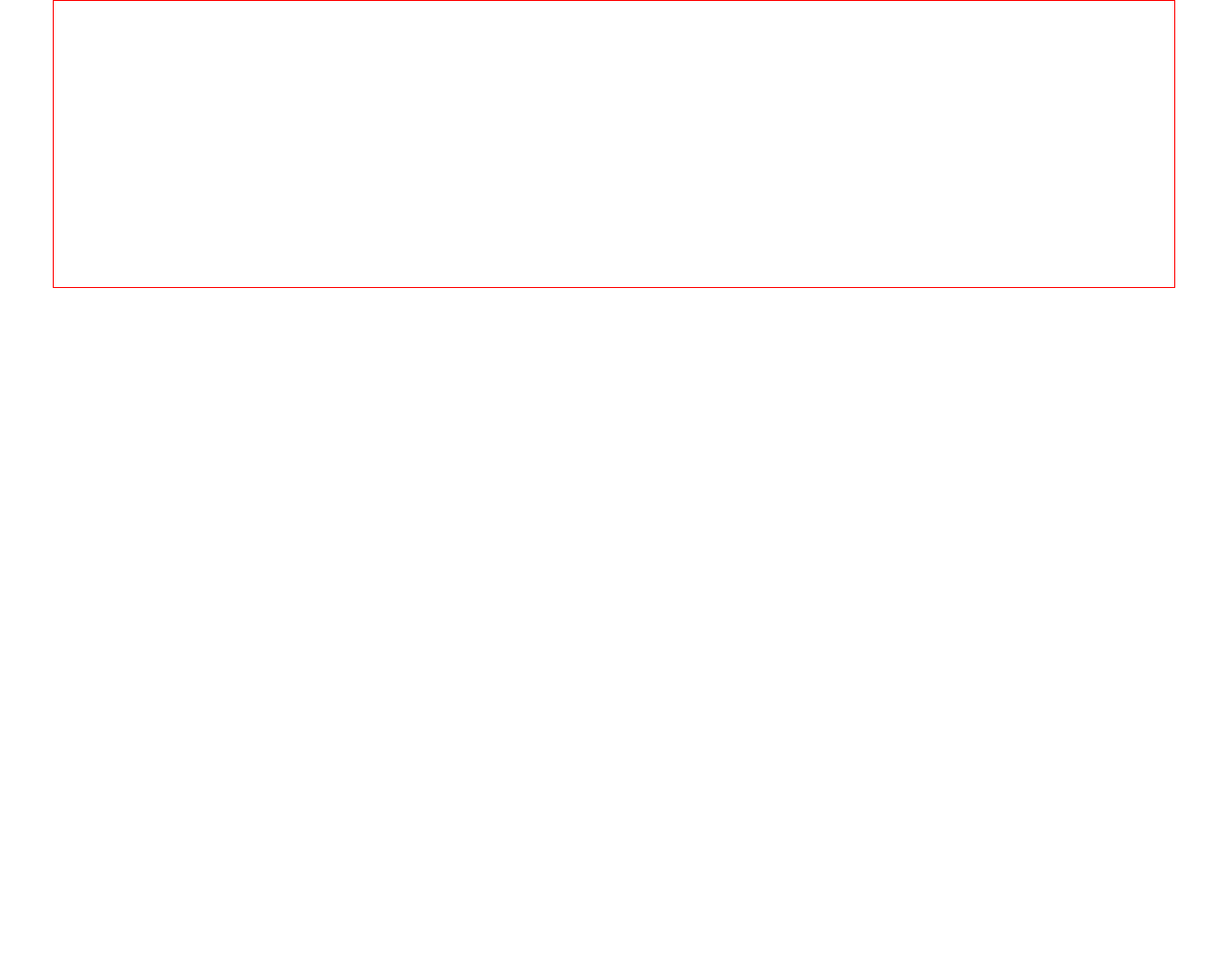
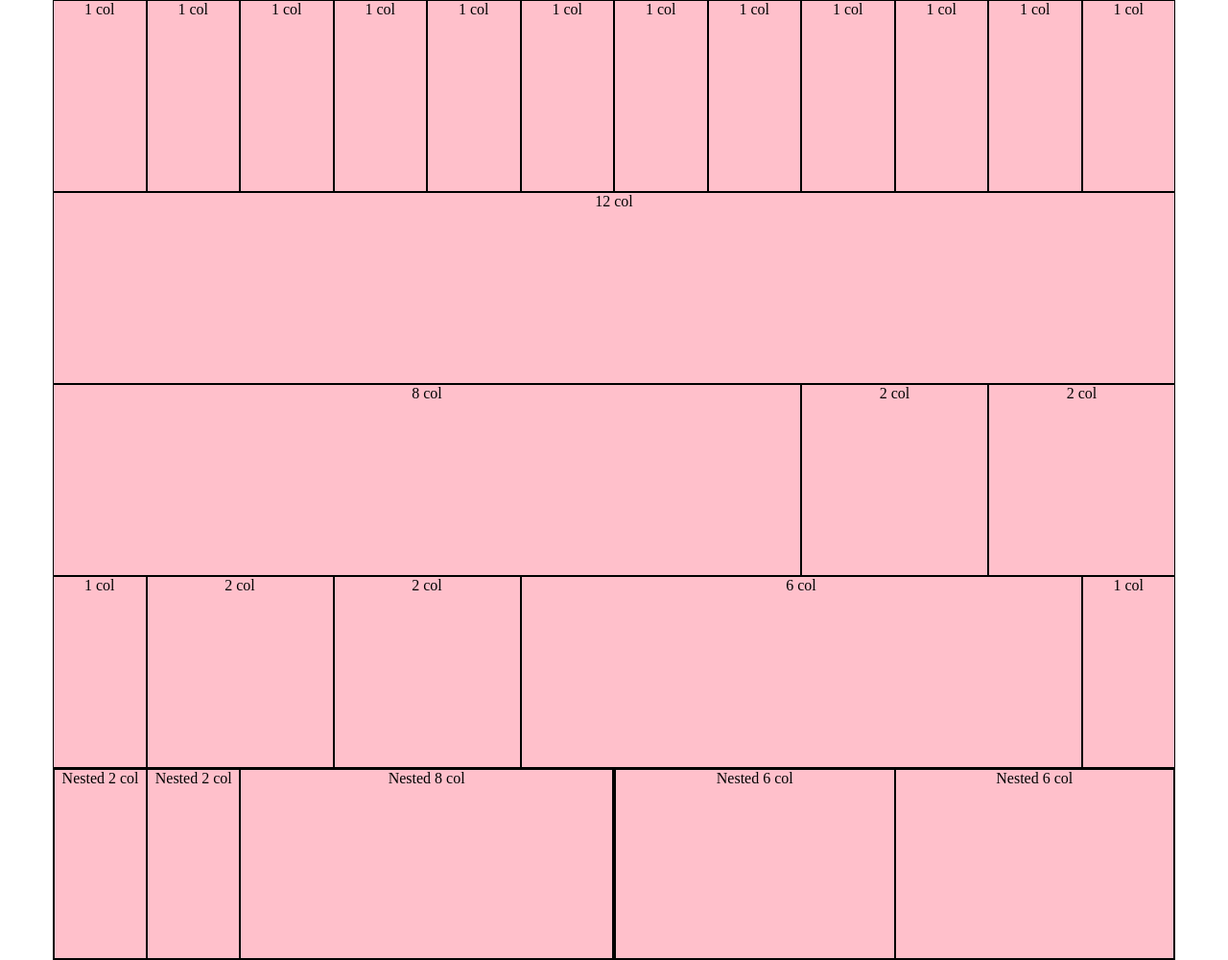
Before and after one commit to st1ker87/html-css-12bool, a plain HTML site: page index.html in a window 1280 px wide. Shown: the whole page at 96% size. Before the commit the page ends 800 px from the top, so only its background shows below. Drawn offline with Linux system fonts and the light colour scheme.

Commit message:
struttura creata

```diff
--- a/css/12bool.css
+++ b/css/12bool.css
@@ -1,6 +1,6 @@
 /* debug */
 .debug .container {
-  height: 300px;
+  /* height: 300px; */
   border: 1px solid red;
 }
 
--- a/css/style.css
+++ b/css/style.css
@@ -3,3 +3,14 @@
   padding: 0;
   box-sizing: border-box;
 }
+
+.container {
+  height: 200px;
+  text-align: center;
+}
+
+[class*="col_"] {
+  height: 100%;
+  border: 1px solid black;
+  background-color: #FFC0CB;
+}
--- a/index.html
+++ b/index.html
@@ -7,9 +7,57 @@
     <link rel="stylesheet" href="css/style.css">
     <title>12 Bool Test</title>
   </head>
-  <body class="debug">
+  <body>
+    <!-- prima riga con 12 colonne -->
     <div class="container">
+      <div class="col_1"><p>1 col</p></div>
+      <div class="col_1"><p>1 col</p></div>
+      <div class="col_1"><p>1 col</p></div>
+      <div class="col_1"><p>1 col</p></div>
+      <div class="col_1"><p>1 col</p></div>
+      <div class="col_1"><p>1 col</p></div>
+      <div class="col_1"><p>1 col</p></div>
+      <div class="col_1"><p>1 col</p></div>
+      <div class="col_1"><p>1 col</p></div>
+      <div class="col_1"><p>1 col</p></div>
+      <div class="col_1"><p>1 col</p></div>
+      <div class="col_1"><p>1 col</p></div>
+    </div>
 
+    <!-- seconda riga colonna unica -->
+    <div class="container">
+      <div class="col_12"><p>12 col</p></div>
     </div>
+
+    <!-- terza riga 3 colonne (8, 2, 2) -->
+    <div class="container">
+      <div class="col_8"><p>8 col</p></div>
+      <div class="col_2"><p>2 col</p></div>
+      <div class="col_2"><p>2 col</p></div>
+    </div>
+
+    <!-- quarta riga 5 colonne (1, 2, 2, 6, 1) -->
+    <div class="container">
+      <div class="col_1"><p>1 col</p></div>
+      <div class="col_2"><p>2 col</p></div>
+      <div class="col_2"><p>2 col</p></div>
+      <div class="col_6"><p>6 col</p></div>
+      <div class="col_1"><p>1 col</p></div>
+    </div>
+
+    <!-- quinta riga 2 colonne + nest -->
+    <div class="container">
+      <div class="col_6">
+        <div class="col_2"><p>Nested 2 col</p></div>
+        <div class="col_2"><p>Nested 2 col</p></div>
+        <div class="col_8"><p>Nested 8 col</p></div>
+      </div>
+      <div class="col_6">
+        <div class="col_6"><p>Nested 6 col</p></div>
+        <div class="col_6"><p>Nested 6 col</p></div>
+      </div>
+    </div>
+
+
   </body>
 </html>
```
